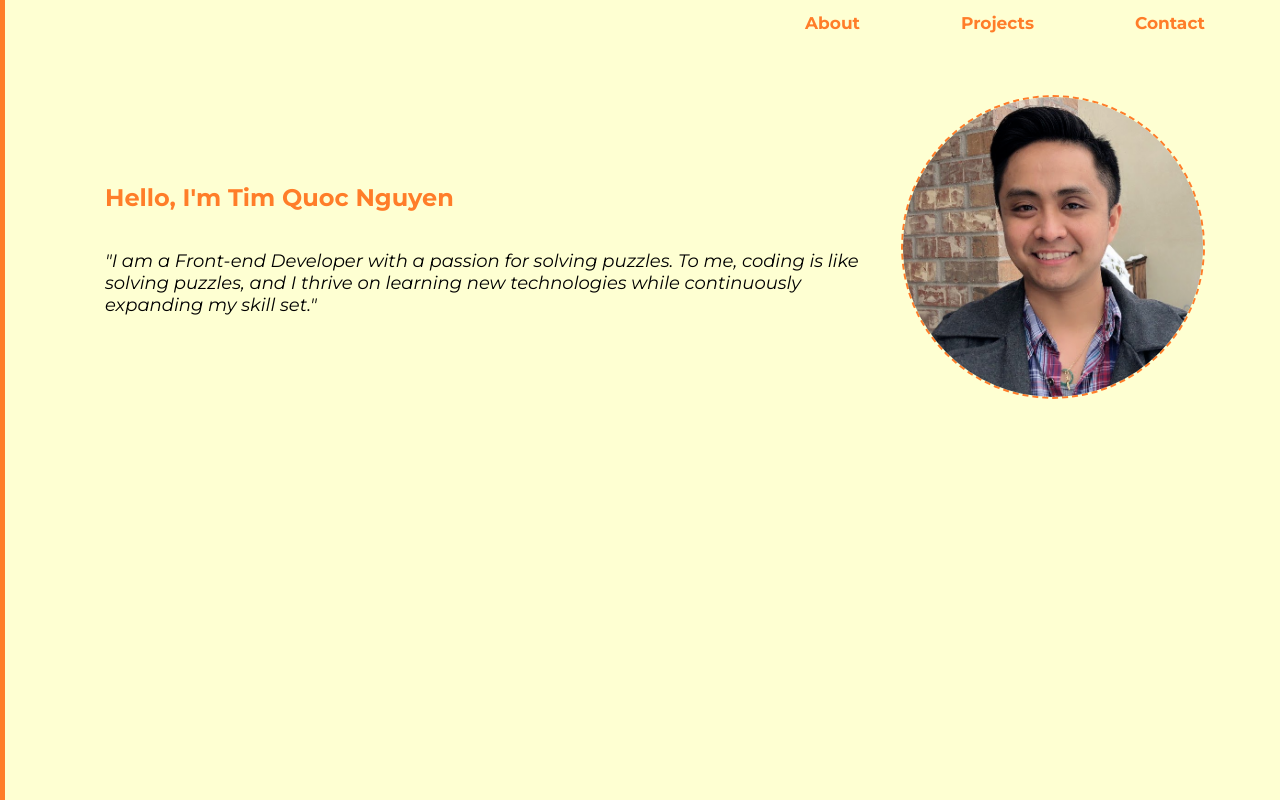
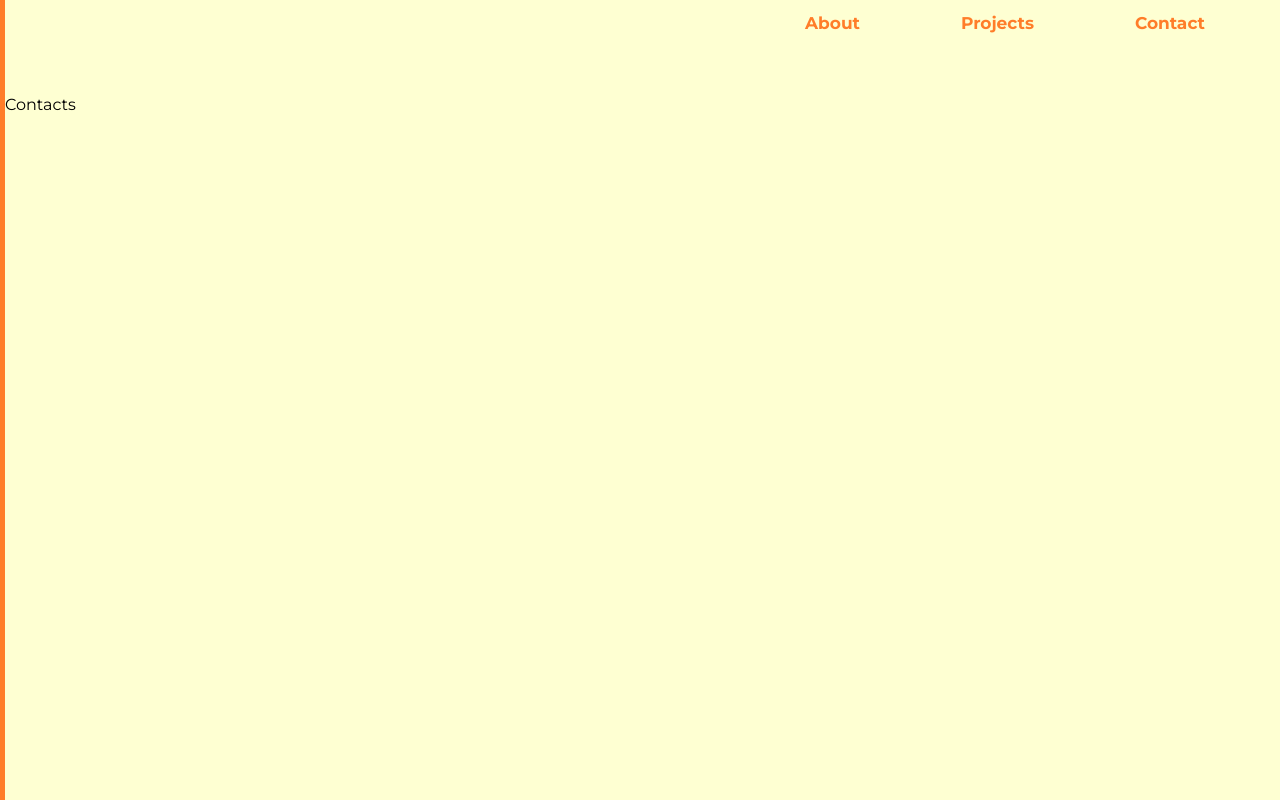
Before and after one commit to TimNguyen21/portfolio, a React (Create React App) app: page /contact in a window 1280 px wide. Built offline with nearby package versions, Linux system fonts and the light colour scheme.

Commit message:
[main] Added Router for portfolio pages

```diff
--- a/package.json
+++ b/package.json
@@ -36,6 +36,7 @@
     ]
   },
   "devDependencies": {
+    "react-router-dom": "^6.24.0",
     "sass": "^1.77.6"
   }
 }
--- a/src/App.js
+++ b/src/App.js
@@ -1,5 +1,8 @@
+import { Router, Routes, Route } from "react-router-dom";
 import Main from './containers/main/Main';
 import Nav from './containers/nav/Nav';
+import Projects from './containers/projects/Projects';
+import Contact from './containers/contact/Contact';
 
 import './App.scss';
 
@@ -9,7 +12,11 @@ function App() {
       <header>
         <Nav />
       </header>
-      <Main />
+      <Routes>
+        <Route path="/" element={<Main/>} />
+        <Route path="projects" element={<Projects />} />
+        <Route path="contact" element={<Contact />} />
+      </Routes>
     </div>
   );
 }
--- a/src/containers/nav/nav.js
+++ b/src/containers/nav/nav.js
@@ -1,12 +1,15 @@
+import { Outlet, Link } from "react-router-dom";
 import './Nav.scss';
 
 function Nav () {
 
     return (
         <div className={'nav'}>
-            <div className={'nav__link'}>About</div>
-            <div className={'nav__link'}>Projects</div>
-            <div className={'nav__link'}>Contact</div>
+            <Link to='/'>About</Link>
+            <Link to='/projects'>Projects</Link>
+            <Link to='/contact'>Contact</Link>
+
+            <Outlet />
         </div>
     )
 }
--- a/src/containers/nav/nav.scss
+++ b/src/containers/nav/nav.scss
@@ -4,9 +4,10 @@
     font-weight: 700;
     width: 400px;
     font-size: 17px;
-    color: #FF7D29;
 
-    &__link {
+    a {
+        color: #FF7D29;
+        text-decoration: none;
         cursor: pointer;
     }
 }
--- a/src/index.js
+++ b/src/index.js
@@ -1,5 +1,6 @@
 import React from 'react';
 import ReactDOM from 'react-dom/client';
+import { BrowserRouter } from 'react-router-dom';
 import './index.css';
 import App from './App';
 import reportWebVitals from './reportWebVitals';
@@ -7,7 +8,9 @@ import reportWebVitals from './reportWebVitals';
 const root = ReactDOM.createRoot(document.getElementById('root'));
 root.render(
   <React.StrictMode>
-    <App />
+    <BrowserRouter>
+      <App />
+    </BrowserRouter>
   </React.StrictMode>
 );
 
```
Also changed, not shown: 1 other file (tests, documents, lock files or other folders).
